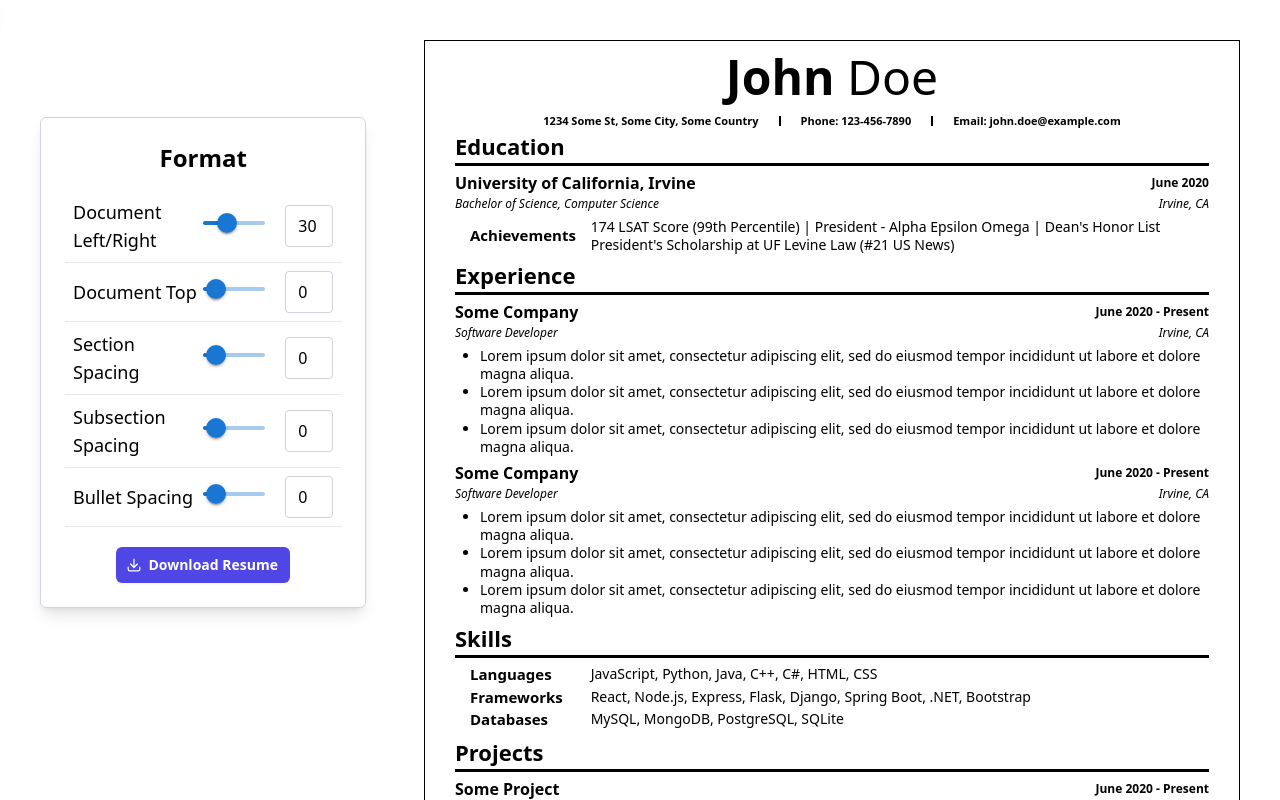
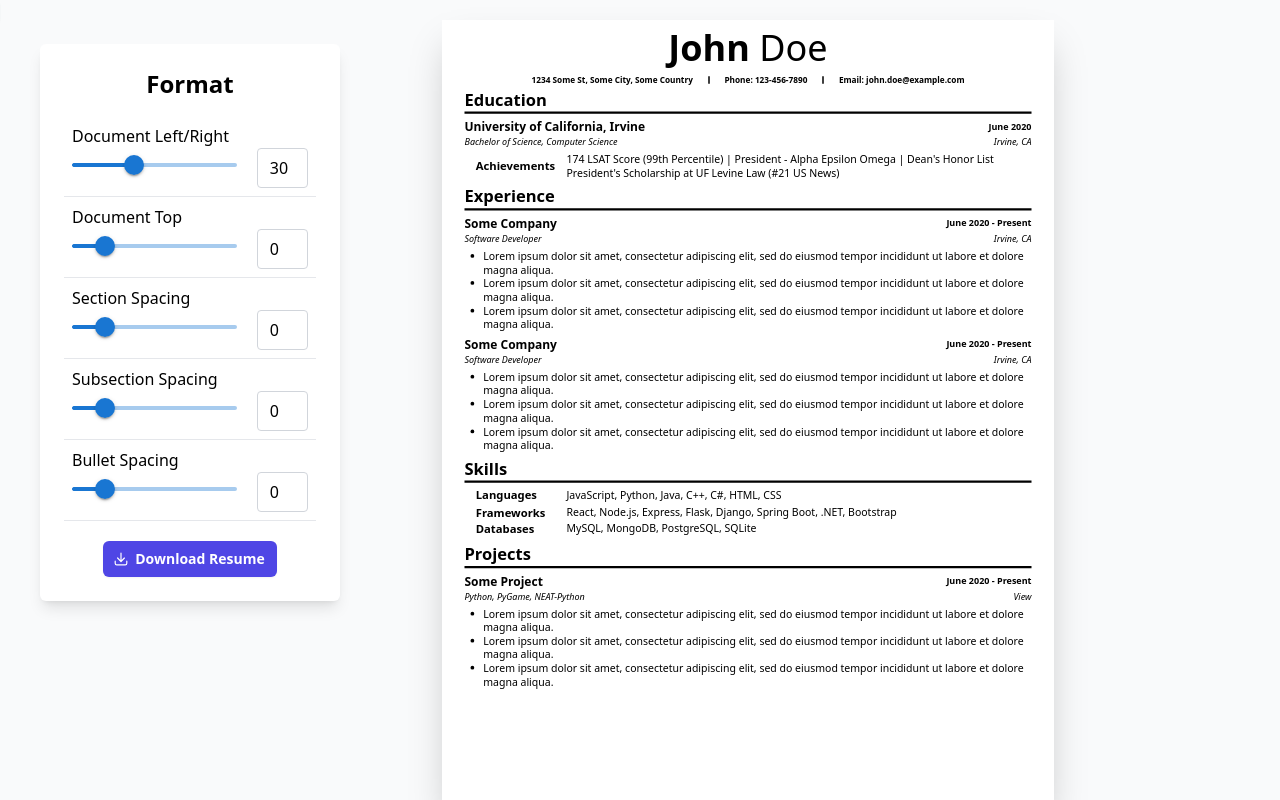
Before and after one commit to markbenliyan/resume-mvp-next, a Next.js app: page /dashboard in a window 1280 px wide. Shown: the top 800 px of the page. Built offline with nearby package versions, Linux system fonts and the light colour scheme.

Commit message:
redesigned ui section and added proper scale functionality to resume

```diff
--- a/src/components/FormatSidebar.jsx
+++ b/src/components/FormatSidebar.jsx
@@ -66,19 +66,19 @@ export default function FormatSidebar() {
   const formatItemDisplayNames = ["Document Left/Right", "Document Top", "Section Spacing", "Subsection Spacing", "Bullet Spacing"];
 
   return (
-    <div className="formatSidebar flex flex-col items-center justify-center border border-gray-300 bg-white shadow-lg p-6 rounded-md mr-[15%] mt-[20%]">
+    <div className="formatSidebar flex flex-col items-center justify-center bg-white shadow-lg p-6 rounded-md mt-6">
       <h2 className="text-2xl font-bold mb-4">Format</h2>
       <div className="formatSidebarContainer w-full">
         {formatItemNames.map((itemName, i) => (
-          <div className="formatSidebarContainerItem flex flex-row items-center border-b border-gray-200 p-2" key={itemName}>
-            <label htmlFor="format" className="text-lg font-medium w-1/2">{formatItemDisplayNames[i]}</label>
-            <div className="flex items-center w-1/2 justify-between">
+          <div className="formatSidebarContainerItem items-center border-b border-gray-200 p-2" key={itemName}>
+            <label htmlFor="format" className="text-md font-medium">{formatItemDisplayNames[i]}</label>
+            <div className="flex items-center justify-between">
               <SliderSizes itemName={itemName} />
               <input
                 type="text"
                 value={parseInt(customFormat[itemName].split("px")[0])}
                 onChange={(e) => setCustomFormatField(itemName, e.target.value)}
-                className="border border-gray-300 rounded w-1/2"
+                className="border border-gray-300 rounded w-1/4 h-1/2"
               />
               {/* <UpDown itemName={itemName} /> */}
             </div>
--- a/src/components/HoveringToolbar.jsx
+++ b/src/components/HoveringToolbar.jsx
@@ -5,7 +5,7 @@ import ArrowUpwardIcon from '@material-ui/icons/ArrowUpward';
 import ArrowDownwardIcon from '@material-ui/icons/ArrowDownward';
 import AddIcon from '@material-ui/icons/Add';
 
-const HoveringToolbar = ({ x, y, activeIndices }) => {
+const HoveringToolbar = ({ x, y, activeIndices, scale = 1.0 }) => {
   const {
     deleteHandler,
     addHandler,
@@ -23,6 +23,8 @@ const HoveringToolbar = ({ x, y, activeIndices }) => {
     right: typeof window !== 'undefined' ? `${window.innerWidth - x}px` : `0px`,
     top: `${y}px`,
     zIndex: 1000,
+    transformOrigin: 'right top',
+    transform: `scale(${scale})`,
   };
 
   const handleMoveUp = () => {
--- a/src/components/Resume.jsx
+++ b/src/components/Resume.jsx
@@ -3,14 +3,15 @@ import useStore from "../store";
 import HoveringToolbar from "./HoveringToolbar";
 
 
-const Resume = ({ editable = false, resumeOnly = false }) => {
+const Resume = ({ editable = false, resumeOnly = false, scale = 1.0 }) => {
   const { resume, customFormat, updateTitleTextLeft, updateText } = useStore();
-
+  const TOOLBAR_OFFSET = 15 * scale;
   const style = {
     canvas: {
       width: '816px', // 8.5 inches at 96 DPI
       height: '1056px', // 11 inches at 96 DPI
-      border: '1px solid black',
+      transformOrigin: '50% 0',
+      transform: `scale(${scale})`,
     },
     resume: {
       margin: `${customFormat.resumeMarginTopBottom} ${customFormat.resumeMarginLeftRight}`
@@ -154,9 +155,10 @@ const Resume = ({ editable = false, resumeOnly = false }) => {
     const currentRect = e.currentTarget.getBoundingClientRect();
     // const resumeRect = document.getElementById('canvas').getBoundingClientRect();
 
+    console.log('currentRect: ', currentRect);
     setToolbarPos({
-      x: currentRect.left,
-      y: currentRect.top + currentRect.height / 2 - 20
+      x: currentRect.left - TOOLBAR_OFFSET,
+      y: currentRect.top,
     });
 
     setActiveItemIndices({ sectionIndex, subsectionIndex, descriptionIndex });
@@ -171,8 +173,8 @@ const Resume = ({ editable = false, resumeOnly = false }) => {
 
   return (
     <>
-      {!resumeOnly && editable && <HoveringToolbar {...toolbarPos} activeIndices={activeItemIndices} />}
-      <div id="canvas" style={style.canvas}>
+      {!resumeOnly && editable && <HoveringToolbar scale={scale} {...toolbarPos} activeIndices={activeItemIndices} />}
+      <div id="canvas" style={style.canvas} className="bg-white shadow-2xl">
         <div id="resume" style={style.resume}>
           <div id="headerSection" style={style.headerSection}>
             <h1 id="headerName" style={style.headerName}>
--- a/src/pages/dashboard.tsx
+++ b/src/pages/dashboard.tsx
@@ -4,18 +4,14 @@ import FormatSidebar from '../components/FormatSidebar.jsx'
 
 export default function Dashboard() {
   return (
-    <div className="h-screen flex m-10">
-      <div className="w-1/2">
+    <div className="h-screen flex py-5 px-10 bg-gray-50">
+      <div className='w-1/4'>
         <FormatSidebar />
       </div>
+      <Resume editable={true} scale={0.75} />
       <div>
-        <Resume editable={true} />
+        {/* Your content for the third 25% column */}
       </div>
-      {/* <div style={{ height: 900 }}>
-          <PDFViewer style={{ height: '100%', width: '100%' }}>
-            <Resume2 style={{ height: 900 }} />
-          </PDFViewer>
-      </div> */}
     </div>
   );
 }
--- a/src/pages/login.jsx
+++ b/src/pages/login.jsx
@@ -18,7 +18,6 @@ export default function Login() {
     try {
       const userCredential = await signInWithEmailAndPassword(auth, email, password);
       const user = userCredential.user;
-      console.log('User logged in: ', user);
 
       // Navigate to home page
       router.push('/dashboard');
@@ -35,10 +34,8 @@ export default function Login() {
 
       if (userCredential.credential) {
         const accessToken = userCredential.credential.accessToken;
-        console.log('Access Token: ', accessToken);
       }
 
-      console.log('User logged in via Google: ', user);
 
       // Navigate to home page
       router.push('/dashboard');
--- a/src/pages/signup.jsx
+++ b/src/pages/signup.jsx
@@ -19,7 +19,6 @@ export default function SignUp() {
     try {
       const userCredential = await createUserWithEmailAndPassword(auth, email, password);
       const user = userCredential.user;
-      console.log('User registered: ', user);
       // Add any additional user setup tasks here
 
       // navigate to home page
@@ -37,10 +36,7 @@ export default function SignUp() {
 
       if (userCredential.credential) {
         const accessToken = userCredential.credential.accessToken;
-        console.log('Access Token: ', accessToken);
       }
-
-      console.log('User registered via Google: ', user);
 
       router.push('/dashboard');
     } catch (error) {
```
